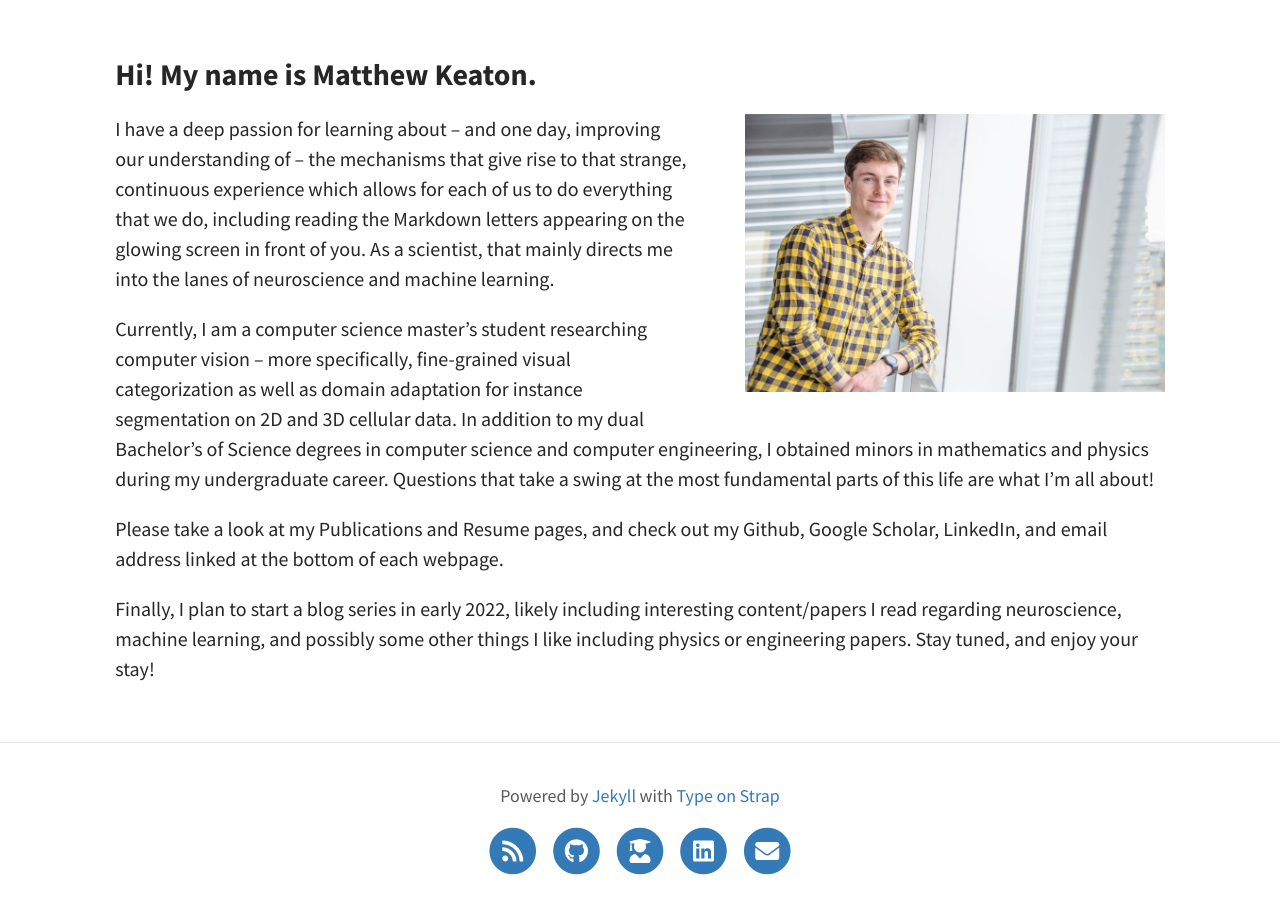
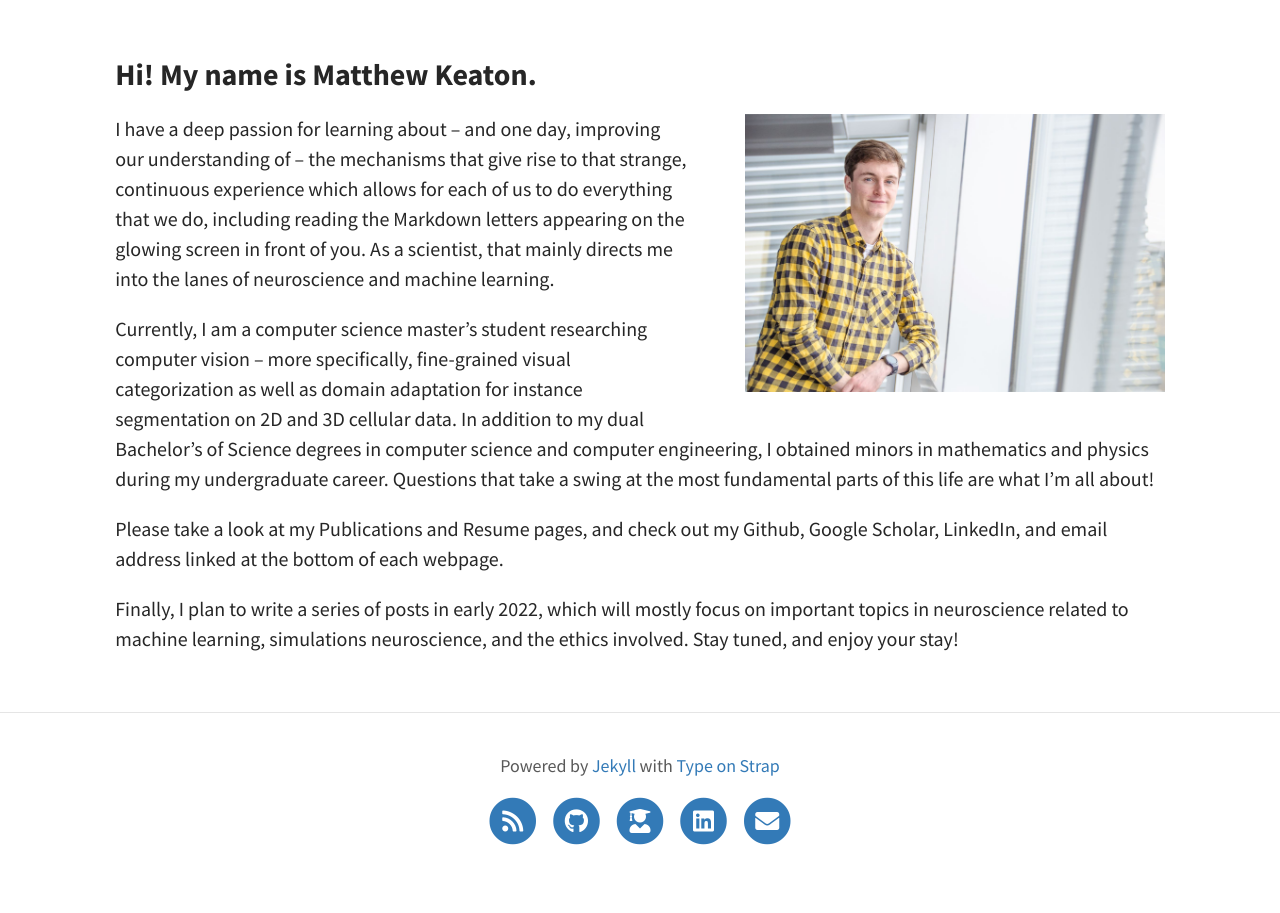
Before and after one commit to mrkeaton1/mrkeaton1.github.io, a Jekyll site: the page built from pages/about.md, in a window 1280 px wide, cut to the strip 294-1207 px from the top of the page. Built offline with Jekyll 4.4.1, drawn with Linux system fonts in a browser that asks for light colours; after the commit the page ends 1177 px from its top, so only the background shows below that.

Commit message:
Update to about page

```diff
--- a/pages/about.md
+++ b/pages/about.md
@@ -9,12 +9,22 @@ feature-img: "assets/img/main_imgs/sierpinski_triangle.jpg"
 
 <img style="width:45%;float:right;padding-right:0%;padding-left:5%;padding-bottom:2%" src="../assets/img/main_imgs/MattKeatonfeaturestory-203-medium.jpg">
 
-I have a deep passion for learning about -- and one day, improving our understanding of -- the mechanisms that give rise to that strange, continuous experience which allows for each of us to do everything that we do, including reading the Markdown letters appearing on the glowing screen in front of you. As a scientist, that mainly directs me into the lanes of neuroscience and machine learning.
+I have a deep passion for learning about -- and one day, improving our understanding of -- the mechanisms that give
+rise to that strange, continuous experience which allows for each of us to do everything that we do, including
+reading the Markdown letters appearing on the glowing screen in front of you. As a scientist, that mainly directs me
+into the lanes of neuroscience and machine learning.
 
-Currently, I am a computer science master's student researching computer vision -- more specifically, fine-grained visual categorization as well as domain adaptation for instance segmentation on 2D and 3D cellular data. In addition to my dual Bachelor's of Science degrees in computer science and computer engineering, I obtained minors in mathematics and physics during my undergraduate career. Questions that take a swing at the most fundamental parts of this life are what I'm all about!
+Currently, I am a computer science master's student researching computer vision -- more specifically, fine-grained
+visual categorization as well as domain adaptation for instance segmentation on 2D and 3D cellular data. In addition
+to my dual Bachelor's of Science degrees in computer science and computer engineering, I obtained minors in
+mathematics and physics during my undergraduate career. Questions that take a swing at the most fundamental parts of
+this life are what I'm all about!
 
 [comment]: <> (If you landed on this website to learn about me as a candidate for a professional opportunity, please take a look at my Publications and Resume page. If you alternatively just wanted to hear/see more behind the scenes of a random internet person's personal interests &#40;including some fun pictures of me doing the things I love&#41;, the Gallery page might be right for you. Links to my Github, Google Scholar, LinkedIn, and email address should also be easy enough to find.)
 
-Please take a look at my Publications and Resume pages, and check out my Github, Google Scholar, LinkedIn, and email address linked at the bottom of each webpage.
+Please take a look at my Publications and Resume pages, and check out my Github, Google Scholar, LinkedIn, and email
+address linked at the bottom of each webpage.
 
-Finally, I plan to start a blog series in early 2022, likely including interesting content/papers I read regarding neuroscience, machine learning, and possibly some other things I like including physics or engineering papers. Stay tuned, and enjoy your stay!
+Finally, I plan to write a series of posts in early 2022, which will mostly focus on important topics in
+neuroscience related to machine learning, simulations neuroscience, and the ethics involved. Stay tuned, and enjoy your
+stay!
```
